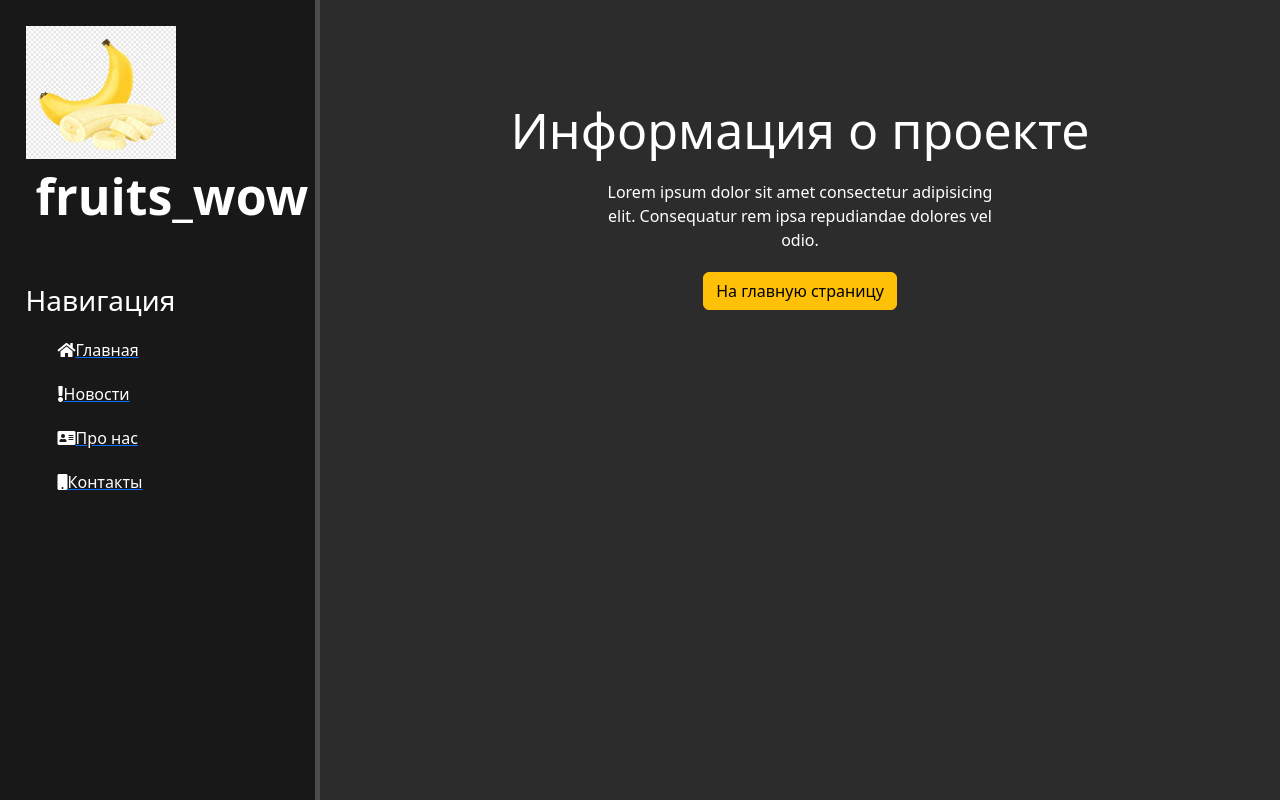
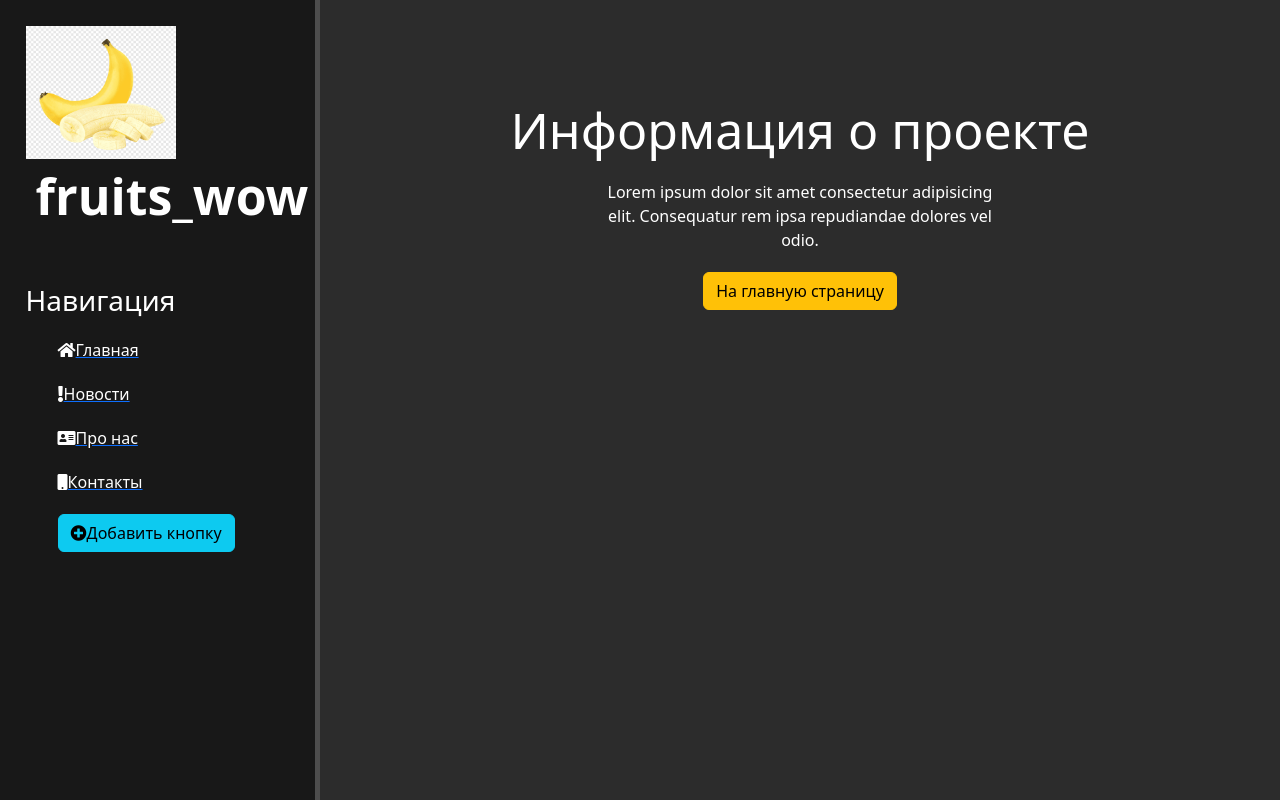
Before and after one commit to markgrg/web_fruits, a Django app: page /about in a window 1280 px wide. Run offline with Django 5.2, Linux system fonts and the light colour scheme; some libraries are stand-ins or nearby versions.

Commit message:
Update layout.html

```diff
--- a/first_site/main/templates/main/layout.html
+++ b/first_site/main/templates/main/layout.html
@@ -19,6 +19,8 @@
             <a href="{% url 'news_home' %}"><li><i class="fa fa-exclamation" aria-hidden="true"></i>Новости</li></a>
             <a href="{% url 'about' %}"><li><i class="fa fa-address-card" aria-hidden="true"></i>Про нас</li></a>
             <a href="{% url 'contacts' %}"><li><i class="fa fa-mobile" aria-hidden="true"></i>Контакты</li></a>
+            <a href="{% url 'create' %}"><li><button class="btn btn-info"><i class="fas fa-plus-circle"></i>Добавить кнопку</button></li></a>
+
 
         </ul>
     </aside>
```
